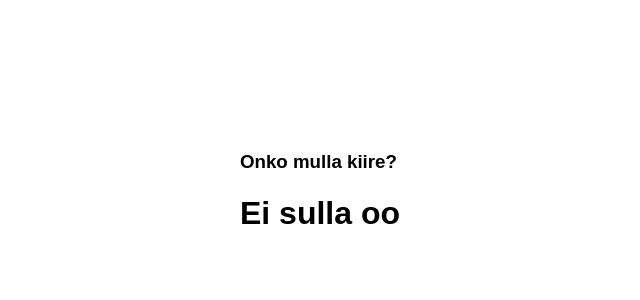
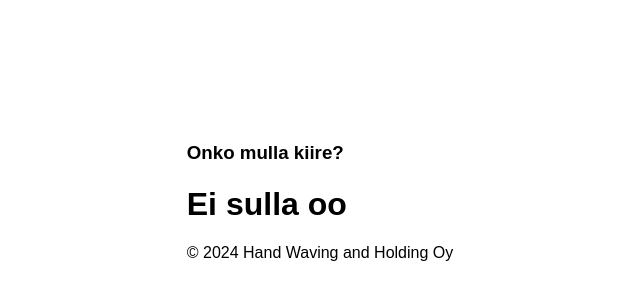
Before and after one commit to ferrix/onkokiire, a plain HTML site: page index.html in a window 1280 px wide. Shown: the part 198-498 px from the top of the page, without its empty margins (320-960 px from the left). Drawn offline with Linux system fonts and the light colour scheme.

Commit message:
Update index.html

```diff
--- a/index.html
+++ b/index.html
@@ -21,5 +21,7 @@
 <body>
 <h3>Onko mulla kiire?</h3>
 <h1>Ei sulla oo</h1>
+
+<div>&copy; 2024 Hand Waving and Holding Oy</div>
 </body>
 </html>
```
